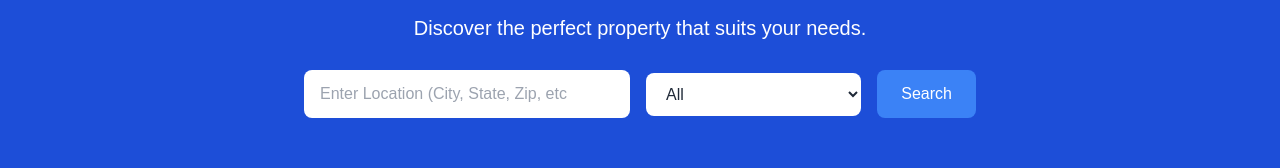
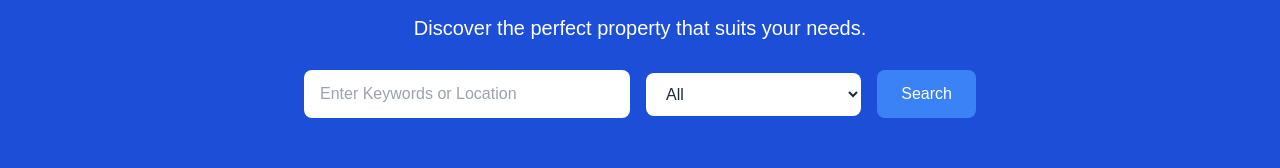
Before and after one commit to Onyeneke-AC/property-pulse, a Next.js app: page / in a window 1280 px wide. Shown: the part 223-391 px from the top of the page. Built offline with nearby package versions, Linux system fonts and the light colour scheme; no server answers.

Commit message:
Search API Endpoint

```diff
--- /dev/null
+++ b/app/api/properties/search/route.js
@@ -0,0 +1,41 @@
+import connectDB from "@/config/database";
+import Property from "@/models/Property";
+
+// GET /api/properties/search
+export const GET = async (request) => {
+    try{
+        await connectDB();
+
+        const { searchParams } = new URL(request.url);
+        const location = searchParams.get('location');
+        const propertyType = searchParams.get('propertyType');
+
+        // for case insensitivity
+        const locationPattern = new RegExp(location, 'i');
+
+        // Match location pattern against database fields
+        let query = {
+            $or: [
+                {name: locationPattern},
+                {description: locationPattern},
+                {'location.street': locationPattern},
+                {'location.city': locationPattern},
+                {'location.state': locationPattern},
+                {'location.zipcode': locationPattern},
+            ],
+        };
+
+        // Only check for property if it is not 'All'
+        if (propertyType && propertyType !== 'All') {
+            const typePattern = new RegExp(propertyType, 'i');
+            query.type = typePattern;
+        };
+
+        const properties = await Property.find(query);
+
+        return new Response(JSON.stringify(properties), { status: 200 });
+    } catch (err) {
+        console.log(err);
+        return new Response('Something went wrong', { status: 500 });
+    }
+}
--- a/components/Hero.jsx
+++ b/components/Hero.jsx
@@ -1,3 +1,5 @@
+import PropertySearchForm from "./PropertySearchForm"
+
 const Hero = () => {
   return (
     <section className="bg-blue-700 py-20 mb-4">
@@ -14,42 +16,7 @@ const Hero = () => {
             Discover the perfect property that suits your needs.
           </p>
         </div>
-        <form
-          className="mt-3 mx-auto max-w-2xl w-full flex flex-col md:flex-row items-center"
-        >
-          <div className="w-full md:w-3/5 md:pr-2 mb-4 md:mb-0">
-            <label htmlFor="location" className="sr-only">Location</label>
-            <input
-              type="text"
-              id="location"
-              placeholder="Enter Location (City, State, Zip, etc"
-              className="w-full px-4 py-3 rounded-lg bg-white text-gray-800 focus:outline-none focus:ring focus:ring-blue-500"
-            />
-          </div>
-          <div className="w-full md:w-2/5 md:pl-2">
-            <label htmlFor="property-type" className="sr-only">Property Type</label>
-            <select
-              id="property-type"
-              className="w-full px-4 py-3 rounded-lg bg-white text-gray-800 focus:outline-none focus:ring focus:ring-blue-500"
-            >
-              <option value="All">All</option>
-              <option value="Apartment">Apartment</option>
-              <option value="Studio">Studio</option>
-              <option value="Condo">Condo</option>
-              <option value="House">House</option>
-              <option value="Cabin Or Cottage">Cabin or Cottage</option>
-              <option value="Loft">Loft</option>
-              <option value="Room">Room</option>
-              <option value="Other">Other</option>
-            </select>
-          </div>
-          <button
-            type="submit"
-            className="md:ml-4 mt-4 md:mt-0 w-full md:w-auto px-6 py-3 rounded-lg bg-blue-500 text-white hover:bg-blue-600 focus:outline-none focus:ring focus:ring-blue-500"
-          >
-            Search
-          </button>
-        </form>
+        <PropertySearchForm />
       </div>
     </section>
   )
--- /dev/null
+++ b/components/PropertySearchForm.jsx
@@ -0,0 +1,64 @@
+'use client';
+import { useState } from "react";
+import { useRouter } from "next/navigation";
+
+const PropertySearchForm = () => {
+    const [location, setLocation] = useState('');
+    const [propertyType, setpropertyType] = useState('All');
+
+    const router = useRouter();
+
+    const handleSubmit = (e) => {
+        e.preventDefault();
+
+        if (location === '' && propertyType === 'All'){
+            router.push('/properties');
+        } else {
+            const query = `?location=${location}&propertyType=${propertyType}`;
+
+            router.push(`/properties/search-results${query}`);
+        }
+    }
+
+  return (
+    <form onSubmit={handleSubmit} className="mt-3 mx-auto max-w-2xl w-full flex flex-col md:flex-row items-center">
+        <div className="w-full md:w-3/5 md:pr-2 mb-4 md:mb-0">
+            <label htmlFor="location" className="sr-only">Location</label>
+            <input
+              type="text"
+              id="location"
+              placeholder="Enter Keywords or Location"
+              className="w-full px-4 py-3 rounded-lg bg-white text-gray-800 focus:outline-none focus:ring focus:ring-blue-500"
+              value={location}
+              onChange={(e) => setLocation(e.target.value)}
+              />
+        </div>
+        <div className="w-full md:w-2/5 md:pl-2">
+            <label htmlFor="property-type" className="sr-only">Property Type</label>
+            <select
+              id="property-type"
+              className="w-full px-4 py-3 rounded-lg bg-white text-gray-800 focus:outline-none focus:ring focus:ring-blue-500"
+              value={propertyType}
+              onChange={(e) => setpropertyType(e.target.value)}
+            >
+              <option value="All">All</option>
+              <option value="Apartment">Apartment</option>
+              <option value="Studio">Studio</option>
+              <option value="Condo">Condo</option>
+              <option value="House">House</option>
+              <option value="Cabin Or Cottage">Cabin or Cottage</option>
+              <option value="Loft">Loft</option>
+              <option value="Room">Room</option>
+              <option value="Other">Other</option>
+            </select>
+        </div>
+        <button
+            type="submit"
+            className="md:ml-4 mt-4 md:mt-0 w-full md:w-auto px-6 py-3 rounded-lg bg-blue-500 text-white hover:bg-blue-600 focus:outline-none focus:ring focus:ring-blue-500">
+            Search
+        </button>
+    </form>
+  )
+}
+
+export default PropertySearchForm
```
